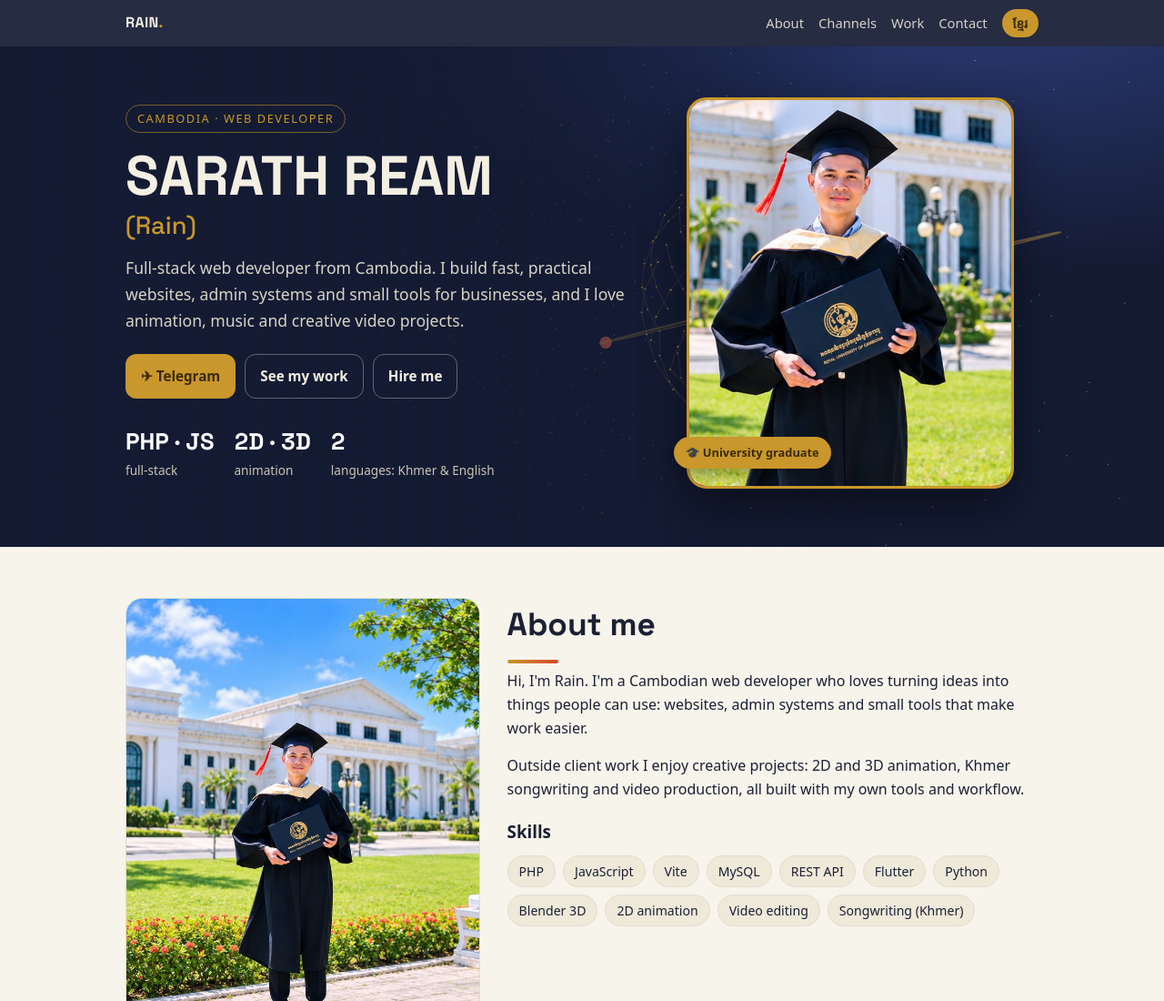
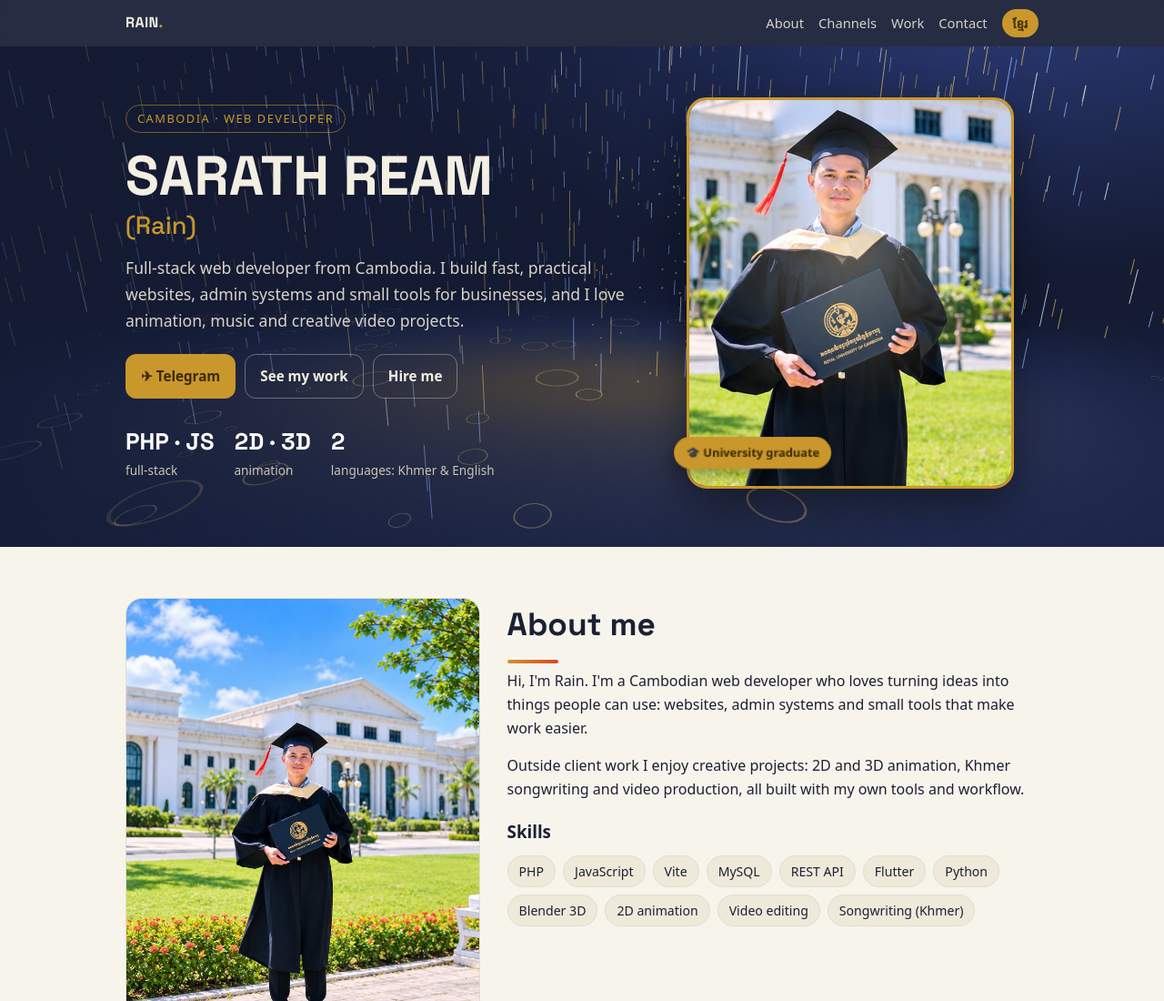
Before and after one commit to Ream1999/Ream1999.github.io, a plain HTML site: page index.html in a window 1280 px wide. Shown: the top 1100 px of the page at 91% size. Drawn offline with nearby package versions, Linux system fonts and the light colour scheme; animation ran at ten frames a second; a web font is replaced by a local one.

Commit message:
Add files via upload

```diff
--- a/index.html
+++ b/index.html
@@ -56,8 +56,8 @@ a{color:inherit}
 .langbtn{font:700 .85rem var(--body);background:var(--gold);color:var(--gold-ink);border:0;border-radius:999px;padding:6px 12px;cursor:pointer}
 /* hero */
 .hero{position:relative;overflow:hidden;background:radial-gradient(1200px 500px at 85% -10%,#2b3a75 0%,transparent 60%),var(--ink);color:#f3efe2}
-#hero3d{position:absolute;inset:0;width:100%;height:100%;display:block;pointer-events:none;opacity:.9}
-.hero::after{content:"";position:absolute;inset:0;pointer-events:none;background:linear-gradient(90deg,var(--ink) 0%,color-mix(in srgb,var(--ink) 70%,transparent) 45%,transparent 75%)}
+#hero3d{position:absolute;inset:0;width:100%;height:100%;display:block;pointer-events:none;opacity:1}
+.hero::after{content:"";position:absolute;inset:0;pointer-events:none;background:linear-gradient(90deg,color-mix(in srgb,var(--ink) 75%,transparent) 0%,color-mix(in srgb,var(--ink) 35%,transparent) 50%,transparent 80%)}
 .hero .wrap{position:relative;z-index:1;display:grid;grid-template-columns:1.2fr .9fr;gap:36px;align-items:center;padding-block:56px 64px}
 .hero > .wrap > *{min-width:0}
 .eyebrow{display:inline-block;font-size:.8rem;letter-spacing:.12em;text-transform:uppercase;color:var(--gold);border:1px solid color-mix(in srgb,var(--gold) 55%,transparent);border-radius:999px;padding:4px 12px}
@@ -70,7 +70,9 @@ h1 small{display:block;font-size:.45em;color:var(--gold);font-weight:500;margin-
 .btn.ghost{border-color:color-mix(in srgb,#f3efe2 35%,transparent);color:#f3efe2}
 .btn:hover{transform:translateY(-1px)}
 .btn:focus-visible,.langbtn:focus-visible,.nav a:focus-visible{outline:3px solid var(--gold);outline-offset:3px}
-.photo{position:relative;justify-self:center;max-width:360px;width:100%}
+.photo{position:relative;justify-self:center;max-width:360px;width:100%;transform-style:preserve-3d;will-change:transform}
+.photo .shine{position:absolute;inset:3px;border-radius:20px;pointer-events:none;mix-blend-mode:screen}
+.photo .seal{transform:translateZ(40px)}
 .photo img{width:100%;max-width:100%;height:auto;display:block;border-radius:22px;border:3px solid var(--gold);box-shadow:0 20px 50px rgba(0,0,0,.45)}
 .seal{position:absolute;left:-14px;bottom:22px;background:var(--gold);color:var(--gold-ink);font-weight:700;font-size:.8rem;border-radius:999px;padding:7px 13px;box-shadow:0 6px 18px rgba(0,0,0,.35)}
 .stats{display:flex;flex-wrap:wrap;gap:22px;margin-top:26px}
@@ -164,6 +166,7 @@ footer{padding-block:24px;color:var(--muted);font-size:.85rem;text-align:center}
       </div>
       <div class="photo">
         <img src="rain_portrait.jpg" alt="Sarath Ream (Rain) in graduation gown holding his diploma" width="600" height="718">
+        <span class="shine" aria-hidden="true"></span>
         <span class="seal">🎓 <span lang="en">University graduate</span><span lang="km">និស្សិតបញ្ចប់ការសិក្សា</span></span>
       </div>
     </div>
@@ -262,7 +265,8 @@ footer{padding-block:24px;color:var(--muted);font-size:.85rem;text-align:center}
 
 <script src="https://cdnjs.cloudflare.com/ajax/libs/three.js/r128/three.min.js"></script>
 <script>
-/* three.js hero: a slowly turning golden "network globe" (creator + developer) with drifting stars; follows the mouse a little */
+/* three.js hero: "RAIN" - glowing gold + blue 3D raindrops falling onto a dark wet floor with ripples.
+   Mouse = wind, click = big ripple. Fewer drops on phones; one still frame if the viewer prefers reduced motion. */
 (function () {
   var canvas = document.getElementById("hero3d");
   if (!canvas || !window.THREE) return;
@@ -271,69 +275,159 @@ footer{padding-block:24px;color:var(--muted);font-size:.85rem;text-align:center}
   try { renderer = new THREE.WebGLRenderer({ canvas: canvas, antialias: true, alpha: true }); } catch (e) { return; }
   renderer.setPixelRatio(Math.min(window.devicePixelRatio || 1, 2));
   var scene = new THREE.Scene();
-  var camera = new THREE.PerspectiveCamera(50, 1, 0.1, 100);
-  camera.position.set(0, 0, 9);
-  var gold = new THREE.Color(0xe0b04a), coral = new THREE.Color(0xf0694d);
+  scene.fog = new THREE.Fog(0x141b33, 9, 26);
+  var camera = new THREE.PerspectiveCamera(55, 1, 0.1, 100);
+  camera.position.set(0, 1.4, 9);
+  camera.lookAt(0, -0.6, 0);
 
-  var globe = new THREE.Group();
-  scene.add(globe);
-  // points on a sphere
-  var N = 220, R = 2.6, pos = [], pts = [];
+  var FLOOR = -2.4, TOP = 9, XR = 14, ZMIN = -10, ZMAX = 5;
+  var mobile = window.innerWidth < 760;
+  var N = mobile ? 420 : 1100;
+
+  // ---- raindrops: one short line per drop ----
+  var pos = new Float32Array(N * 6), col = new Float32Array(N * 6);
+  var drops = [];
+  var gold = new THREE.Color(0xe0b04a), blue = new THREE.Color(0x8fb4ff), white = new THREE.Color(0xf3efe2);
+  function resetDrop(d, anyY) {
+    d.x = (Math.random() - 0.5) * XR * 2;
+    d.z = ZMIN + Math.random() * (ZMAX - ZMIN);
+    d.y = anyY ? FLOOR + Math.random() * (TOP - FLOOR) : TOP + Math.random() * 3;
+    d.v = 9 + Math.random() * 7;
+    d.len = 0.25 + Math.random() * 0.35;
+  }
   for (var i = 0; i < N; i++) {
-    var y = 1 - (i / (N - 1)) * 2, r = Math.sqrt(1 - y * y), th = i * 2.399963;
-    var v = new THREE.Vector3(Math.cos(th) * r * R, y * R, Math.sin(th) * r * R);
-    pts.push(v); pos.push(v.x, v.y, v.z);
+    var d = {}; resetDrop(d, true); drops.push(d);
+    var r = Math.random(), c = r < 0.45 ? gold : (r < 0.85 ? blue : white);
+    for (var k = 0; k < 2; k++) { col[i * 6 + k * 3] = c.r; col[i * 6 + k * 3 + 1] = c.g; col[i * 6 + k * 3 + 2] = c.b; }
   }
-  var pg = new THREE.BufferGeometry();
-  pg.setAttribute("position", new THREE.Float32BufferAttribute(pos, 3));
-  globe.add(new THREE.Points(pg, new THREE.PointsMaterial({ color: gold, size: 0.06, transparent: true, opacity: 0.95 })));
-  // links between near points
-  var lp = [];
-  for (var a = 0; a < N; a++) for (var b = a + 1; b < N; b++) if (pts[a].distanceTo(pts[b]) < 0.62) lp.push(pts[a].x, pts[a].y, pts[a].z, pts[b].x, pts[b].y, pts[b].z);
-  var lg = new THREE.BufferGeometry();
-  lg.setAttribute("position", new THREE.Float32BufferAttribute(lp, 3));
-  globe.add(new THREE.LineSegments(lg, new THREE.LineBasicMaterial({ color: gold, transparent: true, opacity: 0.22 })));
-  // an orbit ring with a coral "play" dot
-  var ring = new THREE.Mesh(new THREE.TorusGeometry(3.4, 0.012, 8, 160), new THREE.MeshBasicMaterial({ color: gold, transparent: true, opacity: 0.45 }));
-  ring.rotation.x = 1.15; globe.add(ring);
-  var dot = new THREE.Mesh(new THREE.SphereGeometry(0.11, 20, 20), new THREE.MeshBasicMaterial({ color: coral }));
-  globe.add(dot);
-  // stars
-  var sp = [];
-  for (var s = 0; s < 500; s++) sp.push((Math.random() - 0.5) * 30, (Math.random() - 0.5) * 18, -Math.random() * 18 - 2);
-  var sg = new THREE.BufferGeometry();
-  sg.setAttribute("position", new THREE.Float32BufferAttribute(sp, 3));
-  var stars = new THREE.Points(sg, new THREE.PointsMaterial({ color: 0xf3efe2, size: 0.03, transparent: true, opacity: 0.6 }));
-  scene.add(stars);
+  var rg = new THREE.BufferGeometry();
+  rg.setAttribute("position", new THREE.BufferAttribute(pos, 3));
+  rg.setAttribute("color", new THREE.BufferAttribute(col, 3));
+  var rain = new THREE.LineSegments(rg, new THREE.LineBasicMaterial({ vertexColors: true, transparent: true, opacity: 0.75,
+    blending: THREE.AdditiveBlending, depthWrite: false }));
+  scene.add(rain);
 
-  var mx = 0, my = 0;
-  window.addEventListener("pointermove", function (e) { mx = e.clientX / window.innerWidth - 0.5; my = e.clientY / window.innerHeight - 0.5; }, { passive: true });
+  // ---- wet floor: soft glowing reflection pool ----
+  var cv = document.createElement("canvas"); cv.width = cv.height = 256;
+  var g = cv.getContext("2d"), grd = g.createRadialGradient(128, 128, 10, 128, 128, 128);
+  grd.addColorStop(0, "rgba(224,176,74,0.35)"); grd.addColorStop(0.45, "rgba(90,120,220,0.12)"); grd.addColorStop(1, "rgba(0,0,0,0)");
+  g.fillStyle = grd; g.fillRect(0, 0, 256, 256);
+  var floor = new THREE.Mesh(new THREE.PlaneGeometry(40, 20), new THREE.MeshBasicMaterial({ map: new THREE.CanvasTexture(cv),
+    transparent: true, depthWrite: false, blending: THREE.AdditiveBlending }));
+  floor.rotation.x = -Math.PI / 2; floor.position.y = FLOOR; scene.add(floor);
 
+  // ---- ripples: pooled rings that grow and fade ----
+  var ringGeo = new THREE.RingGeometry(0.92, 1, 48);
+  var ripples = [];
+  for (var j = 0; j < (mobile ? 40 : 90); j++) {
+    var m = new THREE.Mesh(ringGeo, new THREE.MeshBasicMaterial({ color: 0xe0b04a, transparent: true, opacity: 0,
+      depthWrite: false, blending: THREE.AdditiveBlending, side: THREE.DoubleSide }));
+    m.rotation.x = -Math.PI / 2; m.visible = false; scene.add(m);
+    ripples.push({ m: m, t: 0, life: 1, size: 1 });
+  }
+  var rp = 0;
+  function ripple(x, z, size, life, color) {
+    var o = ripples[rp]; rp = (rp + 1) % ripples.length;
+    o.m.position.set(x, FLOOR + 0.01, z); o.t = 0; o.life = life; o.size = size; o.m.visible = true;
+    o.m.material.color.set(color || 0xe0b04a);
+  }
+
+  // ---- gold dust around the photo card (desktop) ----
+  var dustN = mobile ? 60 : 160, dp = new Float32Array(dustN * 3), dust = [];
+  for (var q = 0; q < dustN; q++) dust.push({ a: Math.random() * 6.283, r: 2 + Math.random() * 2.2, y: (Math.random() - 0.5) * 5, s: 0.2 + Math.random() * 0.5 });
+  var dg = new THREE.BufferGeometry(); dg.setAttribute("position", new THREE.BufferAttribute(dp, 3));
+  var dustPts = new THREE.Points(dg, new THREE.PointsMaterial({ color: 0xe0b04a, size: 0.06, transparent: true, opacity: 0.85,
+    blending: THREE.AdditiveBlending, depthWrite: false }));
+  scene.add(dustPts);
+
+  // ---- input: wind + click ripple ----
+  var wind = 0, windTarget = 0, mouseX = 0;
+  window.addEventListener("pointermove", function (e) { mouseX = e.clientX / window.innerWidth - 0.5; windTarget = mouseX * 6; }, { passive: true });
+  var ray = new THREE.Raycaster(), plane = new THREE.Plane(new THREE.Vector3(0, 1, 0), -FLOOR), hit = new THREE.Vector3();
+  canvas.parentElement.addEventListener("pointerdown", function (e) {
+    var rect = canvas.getBoundingClientRect();
+    var v = new THREE.Vector2(((e.clientX - rect.left) / rect.width) * 2 - 1, -((e.clientY - rect.top) / rect.height) * 2 + 1);
+    ray.setFromCamera(v, camera);
+    if (ray.ray.intersectPlane(plane, hit)) { ripple(hit.x, hit.z, 3.2, 1.8, 0xf3efe2); ripple(hit.x, hit.z, 2, 1.4, 0xe0b04a); }
+  });
+
+  var dustCx = 3.6;
   function resize() {
     var w = canvas.clientWidth, h = canvas.clientHeight;
     if (!w || !h) return;
     renderer.setSize(w, h, false);
     camera.aspect = w / h; camera.updateProjectionMatrix();
-    globe.position.x = w > 760 ? 3.6 : 0;            // globe sits behind the photo side on desktop
-    globe.position.y = w > 760 ? 0 : 1.2;
-    globe.scale.setScalar(w > 760 ? 1 : 0.8);
+    dustCx = w > 760 ? 4.2 : 0;
   }
   window.addEventListener("resize", resize);
   resize();
 
-  var t0 = performance.now(), visible = true;
+  var last = performance.now(), visible = true, T = 0;
   if ("IntersectionObserver" in window) new IntersectionObserver(function (en) { visible = en[0].isIntersecting; }).observe(canvas);
+  function step(dt) {
+    T += dt;
+    wind += (windTarget - wind) * Math.min(1, dt * 2);
+    for (var i = 0; i < N; i++) {
+      var d = drops[i];
+      d.y -= d.v * dt; d.x += wind * dt;
+      if (d.y < FLOOR) {
+        if (Math.random() < 0.28 && d.z > -6) ripple(d.x, d.z, 0.35 + Math.random() * 0.5, 0.7 + Math.random() * 0.5);
+        resetDrop(d, false);
+      }
+      if (d.x > XR) d.x -= XR * 2; else if (d.x < -XR) d.x += XR * 2;
+      var tx = wind / d.v * d.len, o = i * 6;
+      pos[o] = d.x; pos[o + 1] = d.y; pos[o + 2] = d.z;
+      pos[o + 3] = d.x - tx; pos[o + 4] = d.y + d.len; pos[o + 5] = d.z;
+    }
+    rg.attributes.position.needsUpdate = true;
+    for (var k = 0; k < ripples.length; k++) {
+      var R = ripples[k]; if (!R.m.visible) continue;
+      R.t += dt; var f = R.t / R.life;
+      if (f >= 1) { R.m.visible = false; continue; }
+      var sc = R.size * (0.1 + f); R.m.scale.set(sc, sc, sc);
+      R.m.material.opacity = 0.8 * (1 - f);
+    }
+    for (var q = 0; q < dustN; q++) {
+      var p = dust[q]; p.a += dt * p.s * 0.4;
+      dp[q * 3] = dustCx + Math.cos(p.a) * p.r; dp[q * 3 + 1] = p.y + Math.sin(T * p.s + q) * 0.15; dp[q * 3 + 2] = Math.sin(p.a) * p.r * 0.6 - 1;
+    }
+    dg.attributes.position.needsUpdate = true;
+    camera.position.x += (mouseX * 0.8 - camera.position.x) * Math.min(1, dt * 1.5);
+    camera.lookAt(0, -0.6, 0);
+  }
   function frame(now) {
-    var t = (now - t0) / 1000;
-    globe.rotation.y = t * 0.12 + mx * 0.4;
-    globe.rotation.x = 0.25 + my * 0.25;
-    dot.position.set(Math.cos(t * 0.8) * 3.4, Math.sin(t * 0.8) * 3.4 * Math.cos(1.15), Math.sin(t * 0.8) * 3.4 * Math.sin(1.15));
-    stars.rotation.z = t * 0.01;
-    renderer.render(scene, camera);
-    if (!reduce) requestAnimationFrame(frame);
+    var dt = Math.min(0.05, (now - last) / 1000); last = now;
+    if (visible) { step(dt); renderer.render(scene, camera); }
+    requestAnimationFrame(frame);
   }
-  if (reduce) frame(t0 + 4000);
-  else requestAnimationFrame(function loop(now) { if (visible) frame(now); else requestAnimationFrame(loop); });
+  if (reduce) { for (var w0 = 0; w0 < 40; w0++) step(0.03); renderer.render(scene, camera); }
+  else requestAnimationFrame(function (t) { last = t; frame(t); });
+})();
+
+/* 3D tilting photo card with a moving light shine (mouse on desktop, phone tilt where allowed) */
+(function () {
+  var card = document.querySelector(".photo");
+  if (!card) return;
+  if (window.matchMedia && window.matchMedia("(prefers-reduced-motion: reduce)").matches) return;
+  var hero = document.querySelector(".hero"), shine = card.querySelector(".shine");
+  var tx = 0, ty = 0, cx = 0, cy = 0;
+  hero.addEventListener("pointermove", function (e) {
+    var r = card.getBoundingClientRect();
+    tx = Math.max(-1, Math.min(1, (e.clientX - (r.left + r.width / 2)) / (r.width)));
+    ty = Math.max(-1, Math.min(1, (e.clientY - (r.top + r.height / 2)) / (r.height)));
+  });
+  hero.addEventListener("pointerleave", function () { tx = 0; ty = 0; });
+  window.addEventListener("deviceorientation", function (e) {
+    if (e.gamma == null) return;
+    tx = Math.max(-1, Math.min(1, e.gamma / 30)); ty = Math.max(-1, Math.min(1, (e.beta - 40) / 30));
+  });
+  (function loop() {
+    cx += (tx - cx) * 0.08; cy += (ty - cy) * 0.08;
+    card.style.transform = "perspective(900px) rotateY(" + (cx * 12).toFixed(2) + "deg) rotateX(" + (-cy * 10).toFixed(2) + "deg)";
+    if (shine) shine.style.background = "radial-gradient(circle at " + (50 + cx * 40).toFixed(1) + "% " + (40 + cy * 40).toFixed(1) +
+      "%, rgba(255,240,200,.35), rgba(255,240,200,0) 55%)";
+    requestAnimationFrame(loop);
+  })();
 })();
 
 /* gentle scroll reveal: content is visible by default; only sections below the fold start hidden */
```
